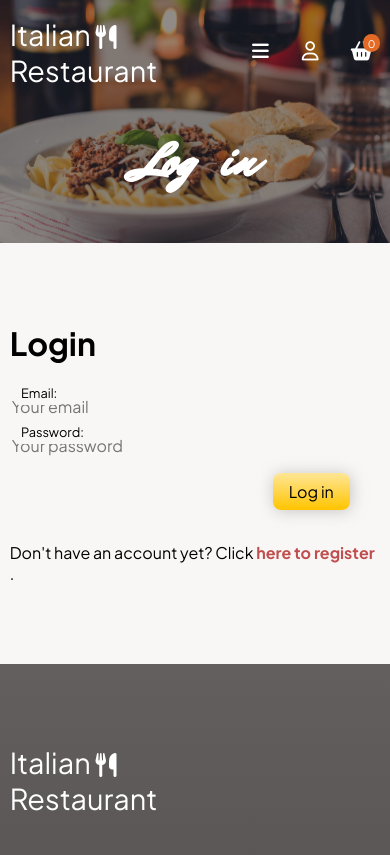
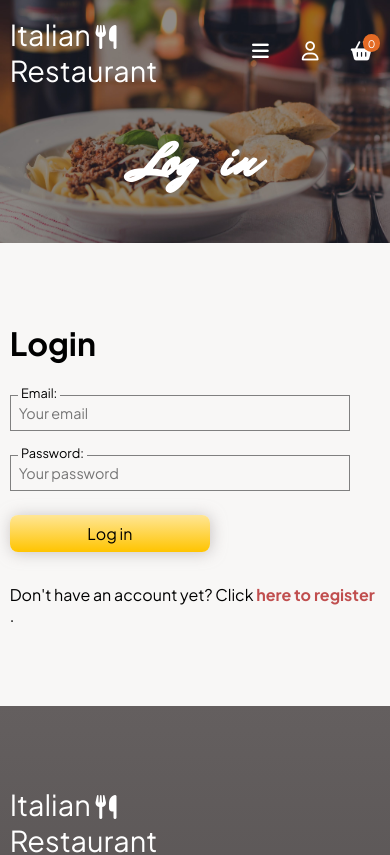
Before and after one commit to majaspar/project-restaurant, a React (Create React App) app in the folder client/: page /login in a window 390 px wide. Shown: the top 855 px of the page. Built offline with nearby package versions, Linux system fonts and the light colour scheme.

Commit message:
work on responsiveness

```diff
--- a/client/src/App.css
+++ b/client/src/App.css
@@ -346,6 +346,31 @@ html {
   }
 }
 
+form input,
+form textarea,
+.form__labelled-item input,
+.form__labelled-item textarea {
+  background: var(--clr-white);
+  width: 100%;
+  border: 1px solid grey;
+  padding: 0.5rem;
+  margin-bottom: 0.5rem;
+  font-size: 90%;
+}
+
+form input:focus,
+form textarea:focus,
+.form__labelled-item input:focus,
+.form__labelled-item textarea:focus {
+  outline: 1px solid var(--clr-accent);
+  border: 1px solid var(--clr-accent);
+}
+
+form button {
+  align-self: flex-end;
+}
+
+
 /*********************************************/
 /***********************   APP             ***/
 /*********************************************/
@@ -1510,29 +1535,6 @@ footer {
 /**************************/
 /***   register form           ***/
 /**************************/
-form input,
-form textarea {
-  background: var(--clr-white);
-  width: 100%;
-  border: 1px solid grey;
-  padding: 0.5rem;
-  margin-bottom: 0.5rem;
-  font-size: 90%;
-}
-
-form input:focus,
-form textarea:focus {
-  outline: 1px solid var(--clr-accent);
-  border: 1px solid var(--clr-accent);
-}
-
-.register__form button,
-.login__form button,
-.ContactForm button {
-  align-self: flex-end;
-}
-
-
 .register__form,
 .login__form {
   width: min(100%, 340px);
```
